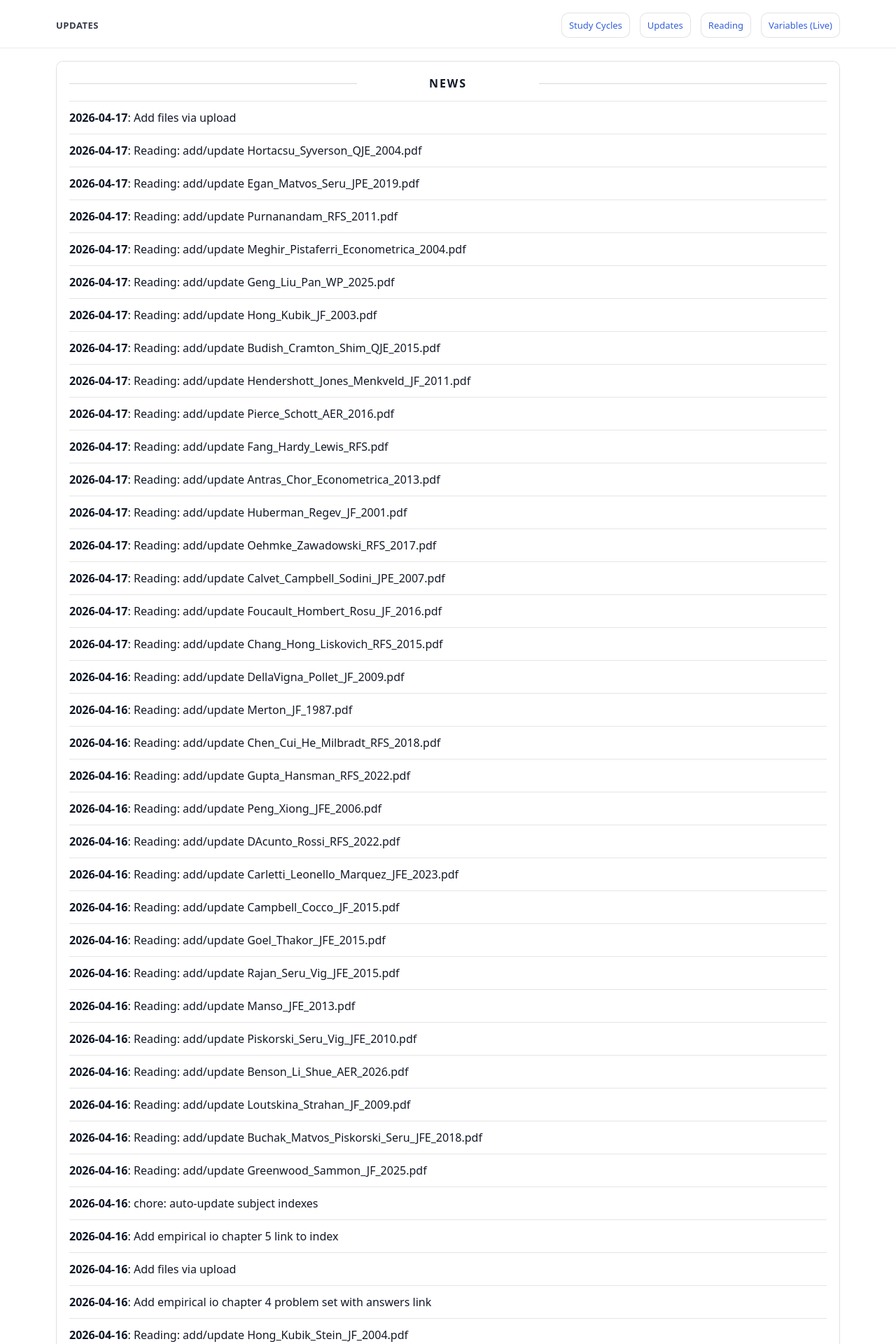
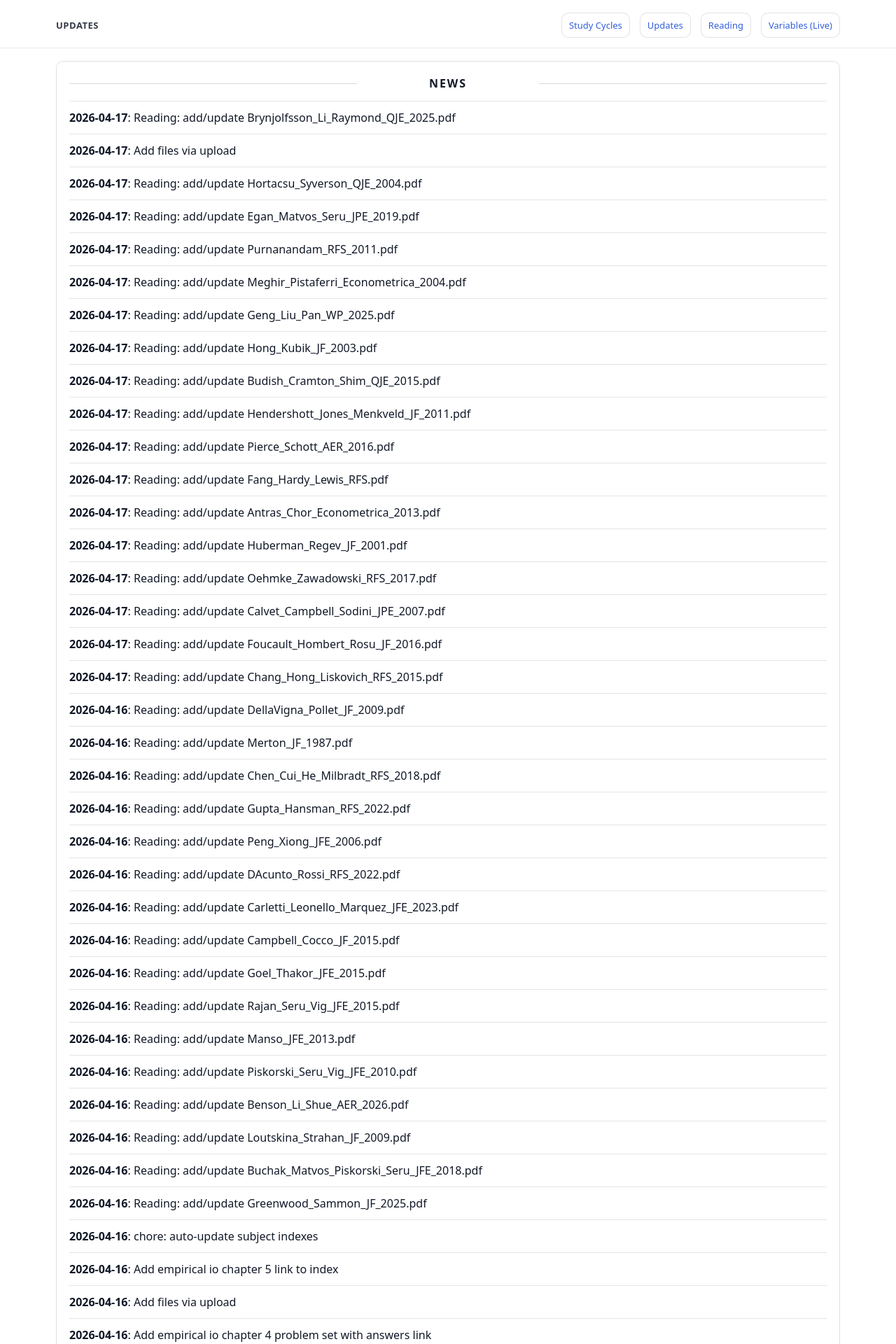
Before and after one commit to yaxinzn/study-archive, a Jekyll site: the page built from updates/index.md, in a window 1280 px wide. Shown: the top 1920 px of the page at 70% size. Built offline with Jekyll 4.4.1, drawn with Linux system fonts in a browser that asks for light colours; some of the changed text lies outside the part shown.

Commit message:
chore: update NEWS feed

```diff
--- a/_data/news.yml
+++ b/_data/news.yml
@@ -1,4 +1,7 @@
 # Auto-generated update history (sorted newest -> oldest). Do not edit manually.
+- ts: "1776429730"
+  date: "2026-04-17"
+  title: "Reading: add/update Brynjolfsson_Li_Raymond_QJE_2025.pdf"
 - ts: "1776428832"
   date: "2026-04-17"
   title: "Add files via upload"
```
